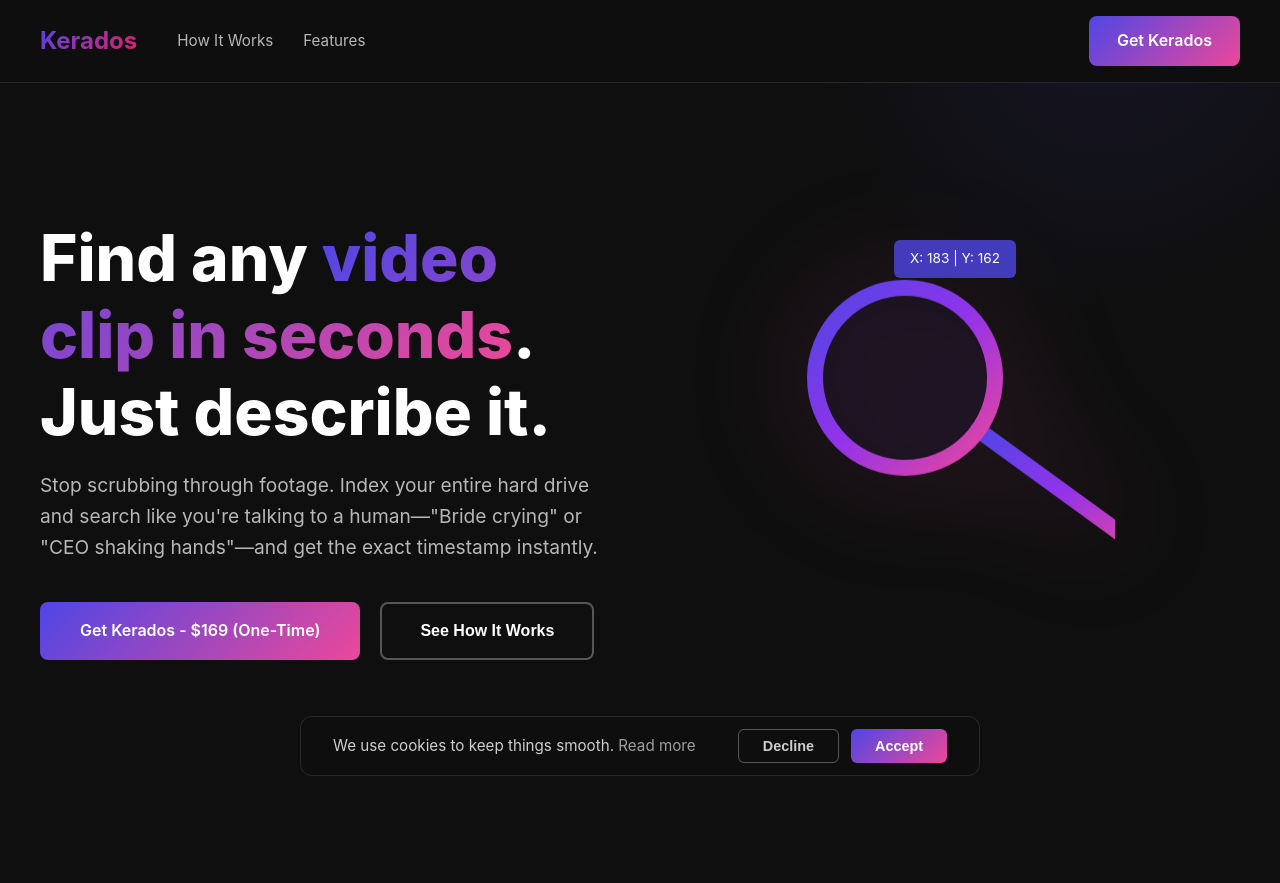
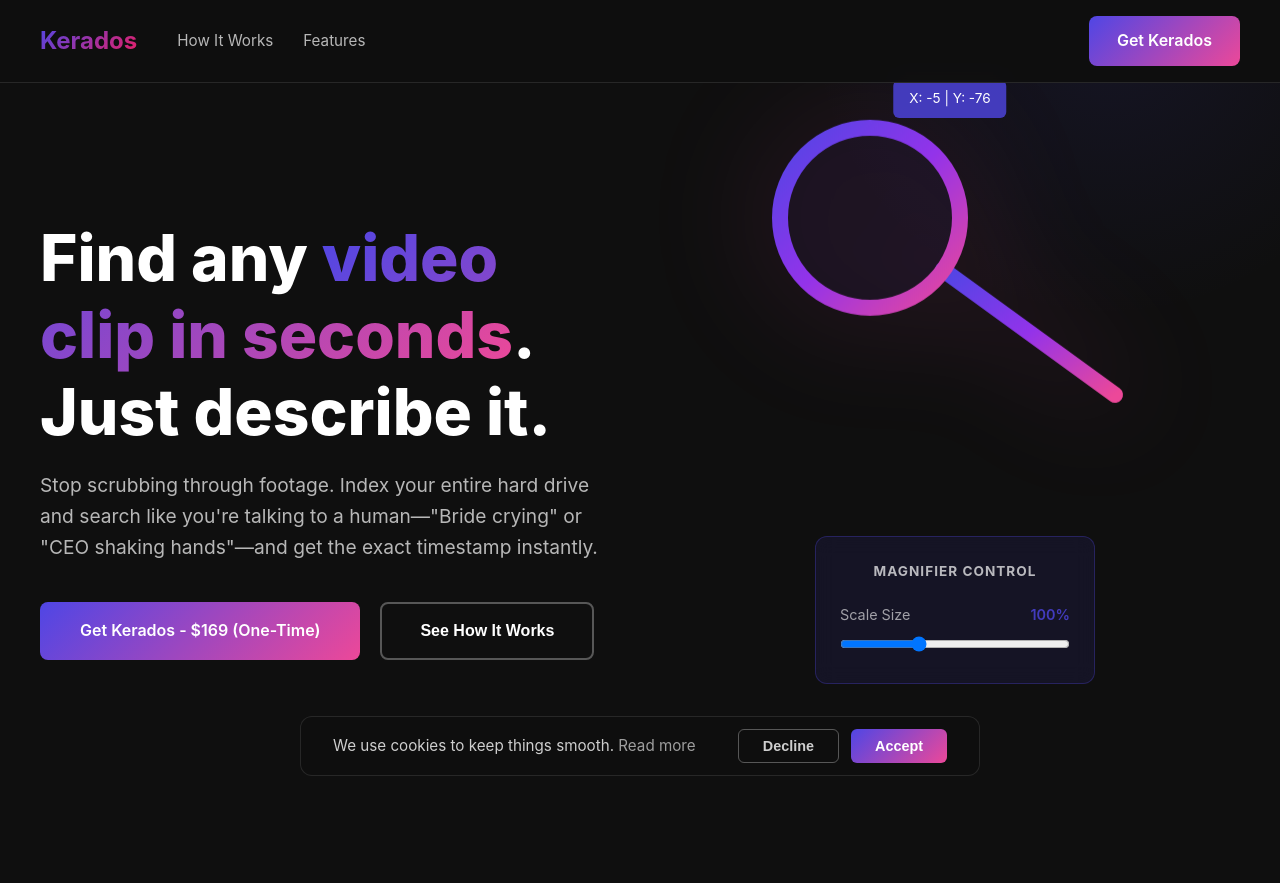
Before and after one commit to shahar42/kerados-installer, a Flask app: page / in a window 1280 px wide. Shown: the top 883 px of the page. Run offline with Flask 3, Linux system fonts and the light colour scheme.

Commit message:
feat: restore size control and update magnifier position
- Restore styled control panel for scaling the magnifying glass
- Set initial magnifier coordinates to X: -5, Y: -76
- Scale handle and lens together as a single unit
- Update SVG viewBox and container to prevent handle clipping

```diff
--- a/templates/index.html
+++ b/templates/index.html
@@ -254,13 +254,14 @@
 
         .magnifying-glass-container {
             position: relative;
-            width: 320px;
+            width: 400px;
             height: 320px;
             display: flex;
             align-items: center;
             justify-content: center;
             cursor: grab;
             user-select: none;
+            transform-origin: center center;
         }
 
         .magnifying-glass-container:active {
@@ -302,6 +303,26 @@
             stroke: rgba(79, 70, 229, 0.6);
             stroke-width: 2;
             opacity: 0.4;
+        }
+
+        /* Control Panel */
+        .control-panel {
+            background: rgba(79, 70, 229, 0.1);
+            border: 1px solid rgba(79, 70, 229, 0.3);
+            border-radius: 12px;
+            padding: 24px;
+            width: 280px;
+            backdrop-filter: blur(10px);
+            text-align: center;
+        }
+
+        .control-panel-title {
+            font-size: 0.85em;
+            font-weight: 700;
+            color: rgba(255, 255, 255, 0.7);
+            margin-bottom: 20px;
+            text-transform: uppercase;
+            letter-spacing: 1px;
         }
 
         /* Problem Section */
@@ -760,8 +781,9 @@
             </div>
             <div class="hero-visual">
                 <div style="display: flex; flex-direction: column; gap: 40px; align-items: center;">
+                    <div style="display: flex; flex-direction: column; gap: 20px; align-items: center;">
                         <div class="magnifying-glass-container" id="magnifying-glass-container">
-                        <svg class="magnifying-glass" viewBox="0 0 320 320" xmlns="http://www.w3.org/2000/svg">
+                            <svg class="magnifying-glass" id="magnifying-glass-svg" viewBox="0 0 380 320" xmlns="http://www.w3.org/2000/svg">
                                 <defs>
                                     <linearGradient id="glassGradient" x1="0%" y1="0%" x2="100%" y2="100%">
                                         <stop offset="0%" style="stop-color:#4f46e5;stop-opacity:1" />
@@ -774,7 +796,20 @@
                                 <!-- Magnifying glass circle (lens) - drawn after handle so it appears on top -->
                                 <circle cx="110" cy="110" r="90" />
                             </svg>
-                        <div id="position-display" style="position: absolute; top: -40px; left: 50%; transform: translateX(-50%); background: rgba(79, 70, 229, 0.8); padding: 8px 16px; border-radius: 6px; font-size: 0.85em; white-space: nowrap; color: #fff; pointer-events: none;">X: 183 | Y: 162</div>
+                            <div id="position-display" style="position: absolute; top: -40px; left: 50%; transform: translateX(-50%); background: rgba(79, 70, 229, 0.8); padding: 8px 16px; border-radius: 6px; font-size: 0.85em; white-space: nowrap; color: #fff; pointer-events: none;">X: -5 | Y: -76</div>
+                        </div>
+
+                        <!-- Control Panel -->
+                        <div class="control-panel">
+                            <div class="control-panel-title">Magnifier Control</div>
+                            <div>
+                                <div style="display: flex; justify-content: space-between; margin-bottom: 8px; font-size: 0.9em; color: rgba(255, 255, 255, 0.6);">
+                                    <span>Scale Size</span>
+                                    <span style="color: rgba(79, 70, 229, 0.8); font-weight: 600;" id="size-value">100%</span>
+                                </div>
+                                <input type="range" id="size-slider" min="50" max="200" value="100" style="width: 100%; cursor: pointer;" />
+                            </div>
+                        </div>
                     </div>
                 </div>
             </div>
@@ -951,14 +986,17 @@
             console.log("Tracking enabled");
         }
 
-        // Draggable Magnifying Glass
+        // Draggable & Resizable Magnifying Glass
         const container = document.getElementById('magnifying-glass-container');
+        const svg = document.getElementById('magnifying-glass-svg');
         const positionDisplay = document.getElementById('position-display');
-        const handleLine = document.getElementById('handle-line');
+        const sizeSlider = document.getElementById('size-slider');
+        const sizeValue = document.getElementById('size-value');
 
         let isDragging = false;
         let startX, startY;
-        let currentOffsetX = 0, currentOffsetY = 0;
+        let currentOffsetX = -5, currentOffsetY = -76;
+        let currentSize = 100;
 
         container.addEventListener('mousedown', (e) => {
             isDragging = true;
@@ -973,7 +1011,8 @@
             currentOffsetY = e.clientY - startY;
 
             // Update container position
-            container.style.transform = `translate(${currentOffsetX}px, ${currentOffsetY}px)`;
+            const scale = currentSize / 100;
+            container.style.transform = `translate(${currentOffsetX}px, ${currentOffsetY}px) scale(${scale})`;
 
             // Update position display
             positionDisplay.textContent = `X: ${Math.round(currentOffsetX)} | Y: ${Math.round(currentOffsetY)}`;
@@ -982,6 +1021,18 @@
         document.addEventListener('mouseup', () => {
             isDragging = false;
         });
+
+        // Size control
+        sizeSlider.addEventListener('input', (e) => {
+            currentSize = parseInt(e.target.value);
+            const scale = currentSize / 100;
+            container.style.transform = `translate(${currentOffsetX}px, ${currentOffsetY}px) scale(${scale})`;
+            sizeValue.textContent = currentSize + '%';
+        });
+
+        // Initialize position
+        const scale = currentSize / 100;
+        container.style.transform = `translate(${currentOffsetX}px, ${currentOffsetY}px) scale(${scale})`;
     </script>
 </body>
 </html>
```
Lines whose indentation alone changed are shown as unchanged.
